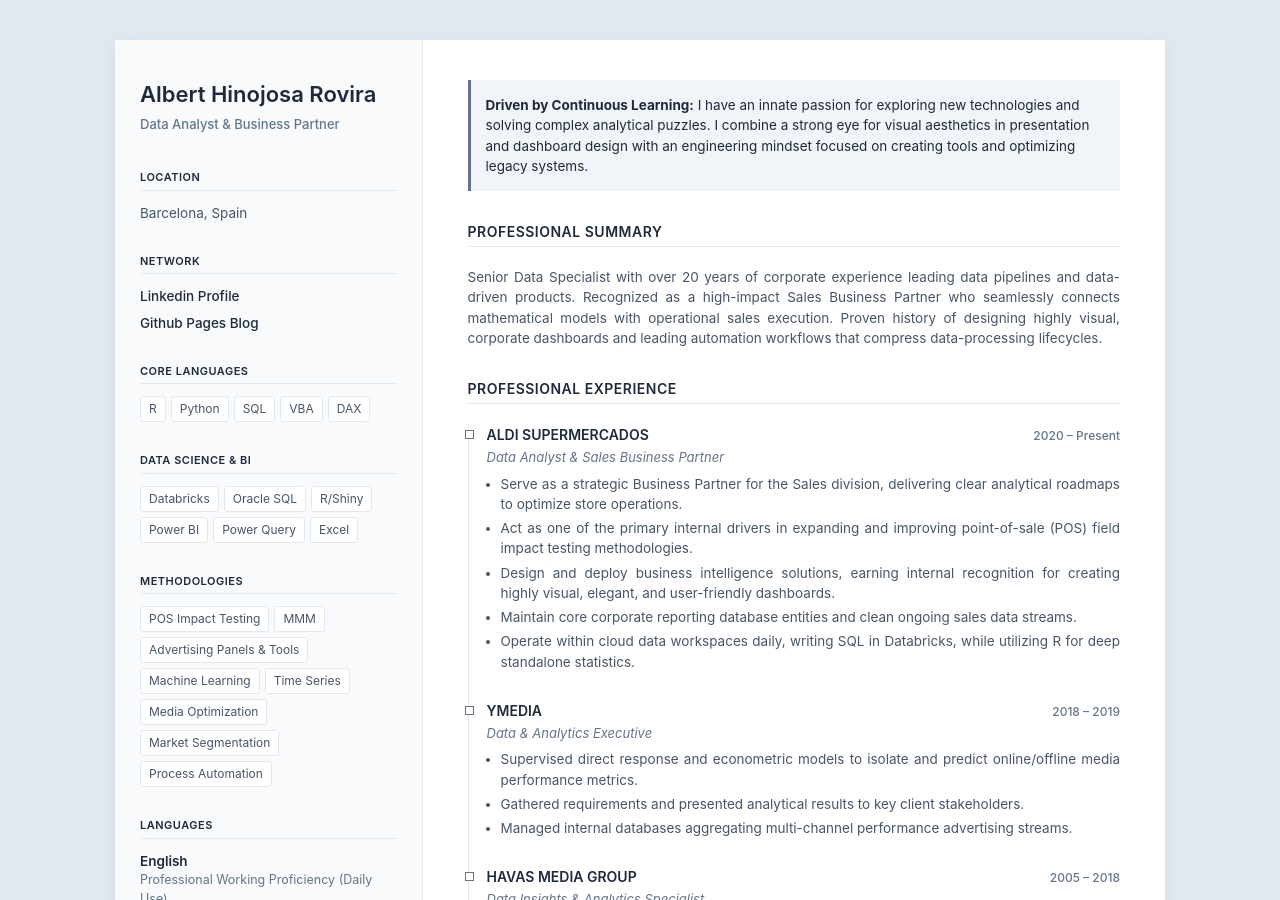
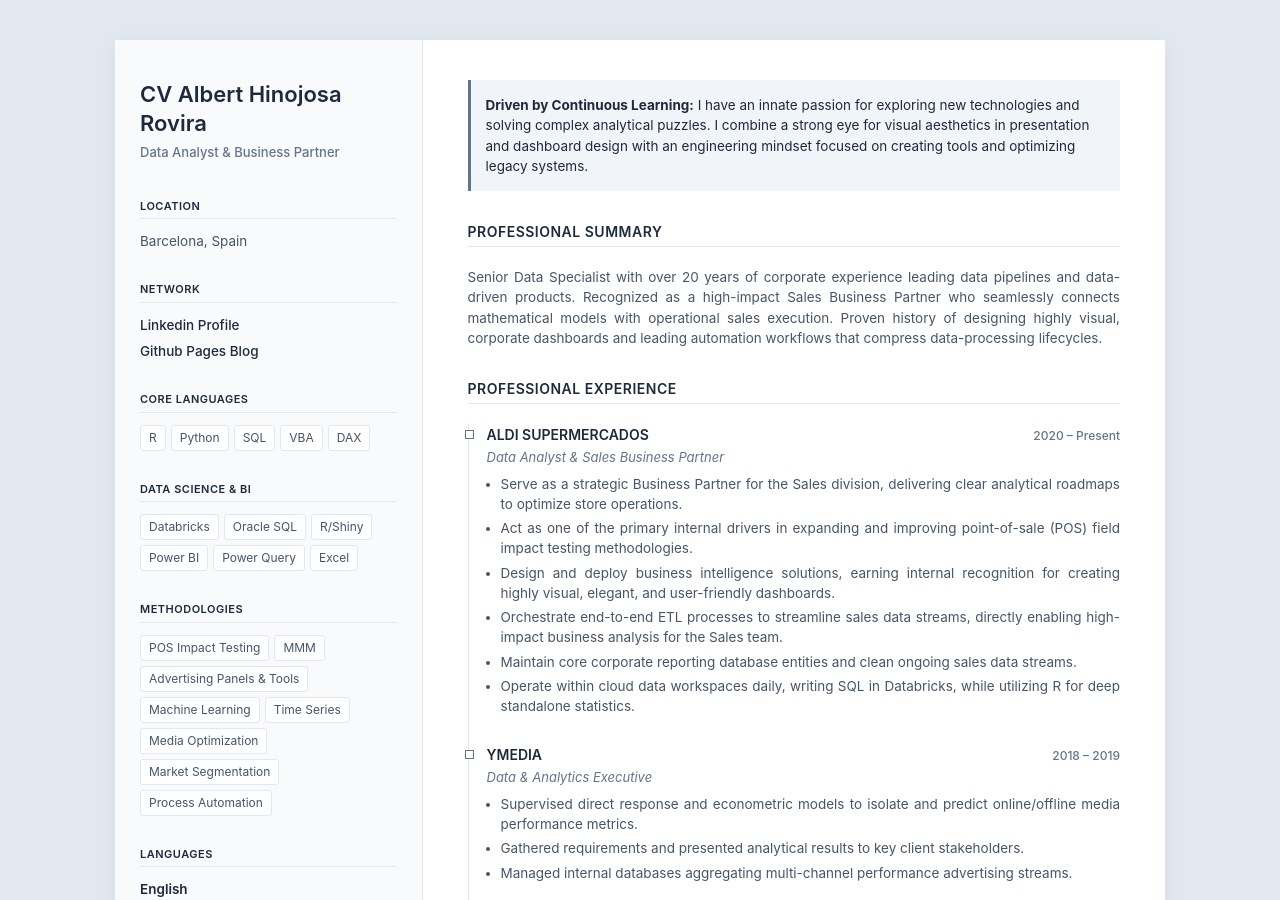
Before and after one commit to alberthr/alberthr.github.io, a Jekyll site: the page built from cv/index.html, in a window 1280 px wide and 900 px high. Built offline with Jekyll 4.4.1, drawn with Linux system fonts in a browser that asks for light colours.

Commit message:
update cv.html

```diff
--- a/cv/index.html
+++ b/cv/index.html
@@ -296,7 +296,7 @@
     <!-- BARRA LATERAL DISCRETA I CLARA -->
     <aside class="sidebar">
         <div class="profile-header">
-            <h1>Albert Hinojosa Rovira</h1>
+            <h1>CV Albert Hinojosa Rovira</h1>
             <div class="title">Data Analyst &amp; Business Partner</div>
         </div>
 
@@ -397,11 +397,12 @@
                     </div>
                     <div class="role">Data Analyst &amp; Sales Business Partner</div>
                     <ul>
-                        <li>Serve as a strategic Business Partner for the Sales division, delivering clear analytical roadmaps to optimize store operations.</li>
-                        <li>Act as one of the primary internal drivers in expanding and improving point-of-sale (POS) field impact testing methodologies.</li>
-                        <li>Design and deploy business intelligence solutions, earning internal recognition for creating highly visual, elegant, and user-friendly dashboards.</li>
-                        <li>Maintain core corporate reporting database entities and clean ongoing sales data streams.</li>
-                        <li>Operate within cloud data workspaces daily, writing SQL in Databricks, while utilizing R for deep standalone statistics.</li>
+						<li>Serve as a strategic Business Partner for the Sales division, delivering clear analytical roadmaps to optimize store operations.</li>
+						<li>Act as one of the primary internal drivers in expanding and improving point-of-sale (POS) field impact testing methodologies.</li>
+						<li>Design and deploy business intelligence solutions, earning internal recognition for creating highly visual, elegant, and user-friendly dashboards.</li>
+						<li>Orchestrate end-to-end ETL processes to streamline sales data streams, directly enabling high-impact business analysis for the Sales team.</li>
+						<li>Maintain core corporate reporting database entities and clean ongoing sales data streams.</li>
+						<li>Operate within cloud data workspaces daily, writing SQL in Databricks, while utilizing R for deep standalone statistics.</li>
                     </ul>
                 </div>
 
```
